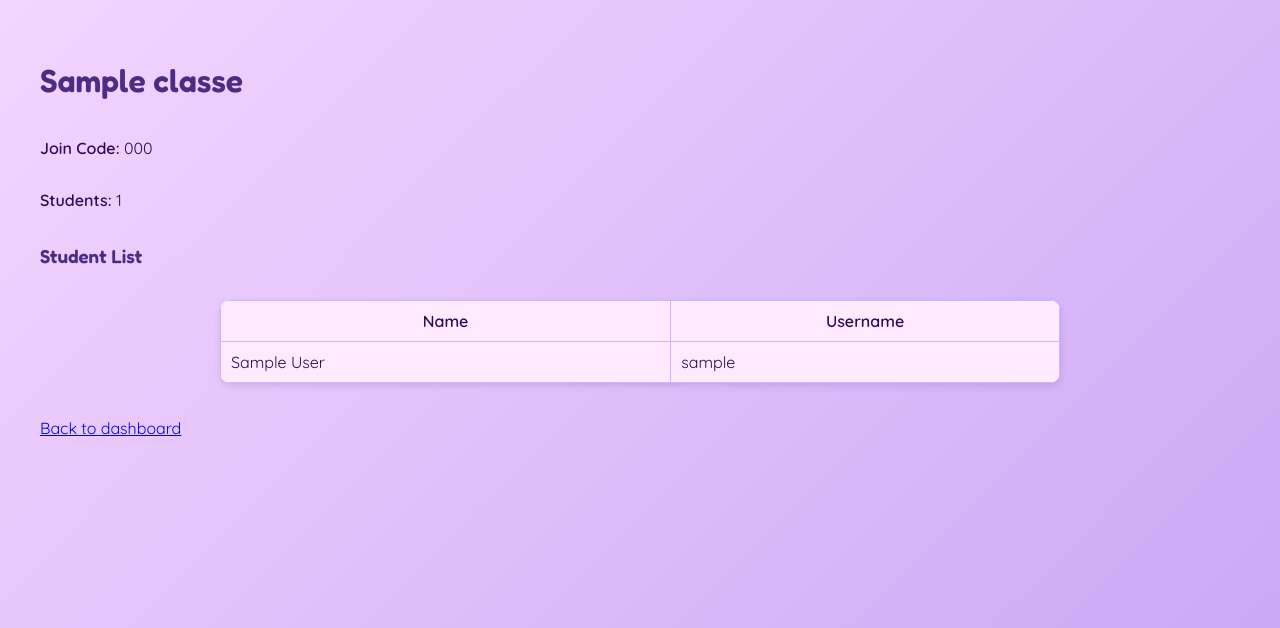
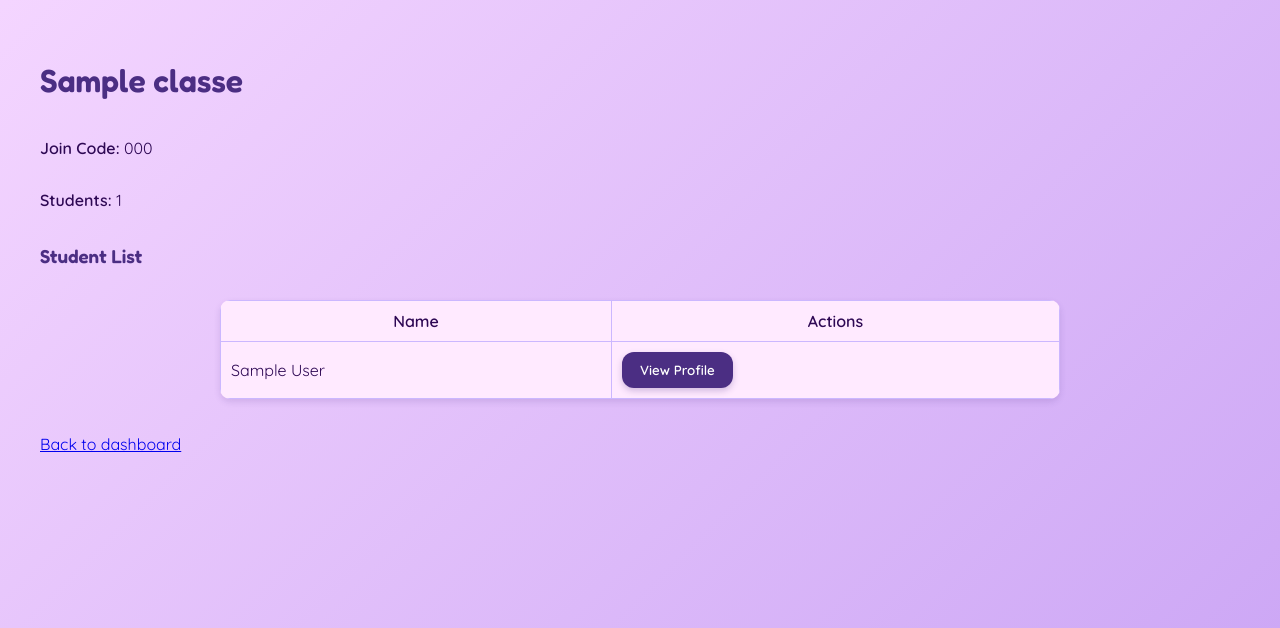
Before and after one commit to PeriBomb/CSE-108-Final-Project, a Flask app: template templates/student_class.html in a window 1280 px wide. Shown: the top 628 px of the page. Run offline with Flask 3, Linux system fonts and the light colour scheme; the template is opened without the code that fills it: values that come from a table or form of the project are taken from there, others are empty; tables that the repository leaves empty hold one stand-in row (values such as "Sample post"); some libraries are stand-ins or nearby versions.

Commit message:
Added view profile button placeholders

```diff
--- a/templates/student_class.html
+++ b/templates/student_class.html
@@ -16,14 +16,17 @@
     <table>
         <tr>
             <th><strong>Name</strong></th>
-            <th><strong>Username</strong></th>
+            <th><strong>Actions</strong></th>
             <!-- note: make sure not to be able to send trade request to yourself
             implementations could be viewing student profile,
              or not including trade request button for current user -->
         {% for student in cls.students %}
             <tr>
                 <td>{{ student.first_name }} {{ student.last_name }}</td>
-                <td>{{ student.username }}</td>
+                <td>
+                    <!-- for future implementation -->
+                    <button>View Profile</button>
+                </td>
             </tr>
         {% endfor %}
     </table>
```
